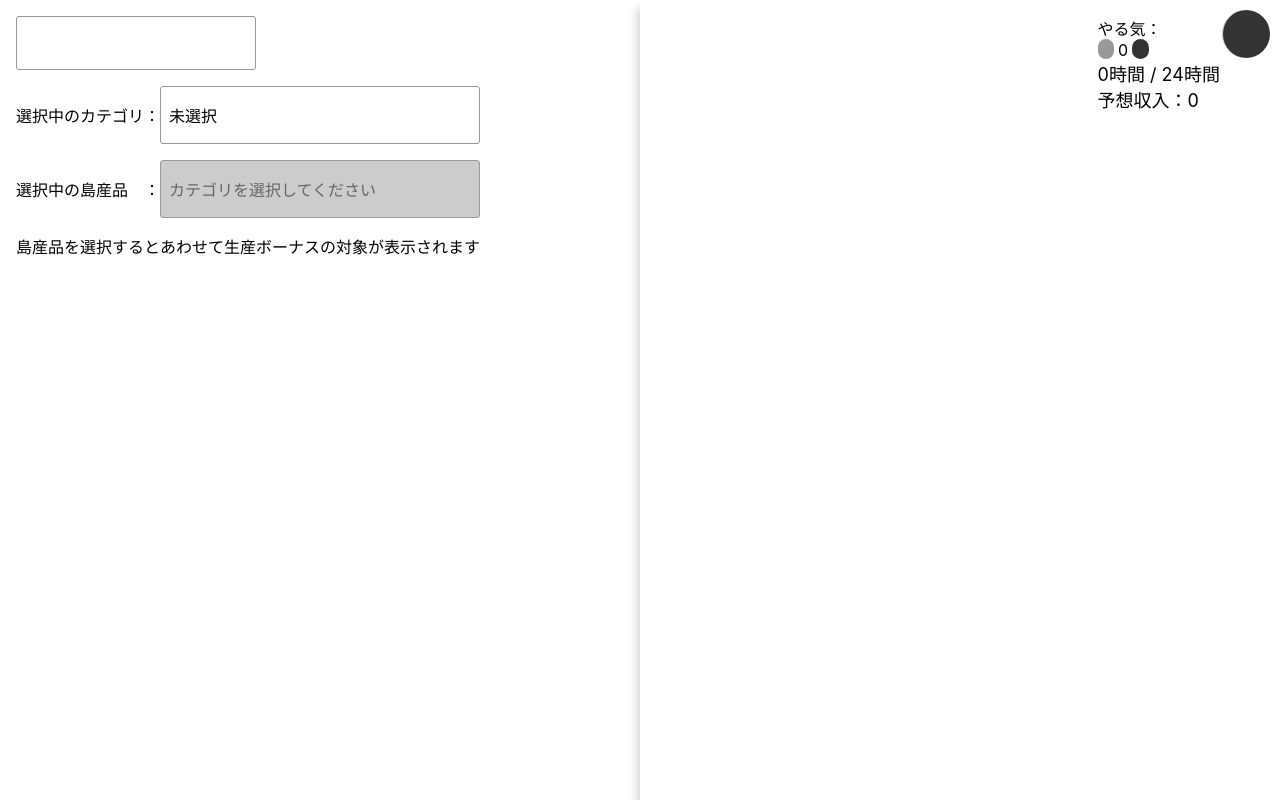
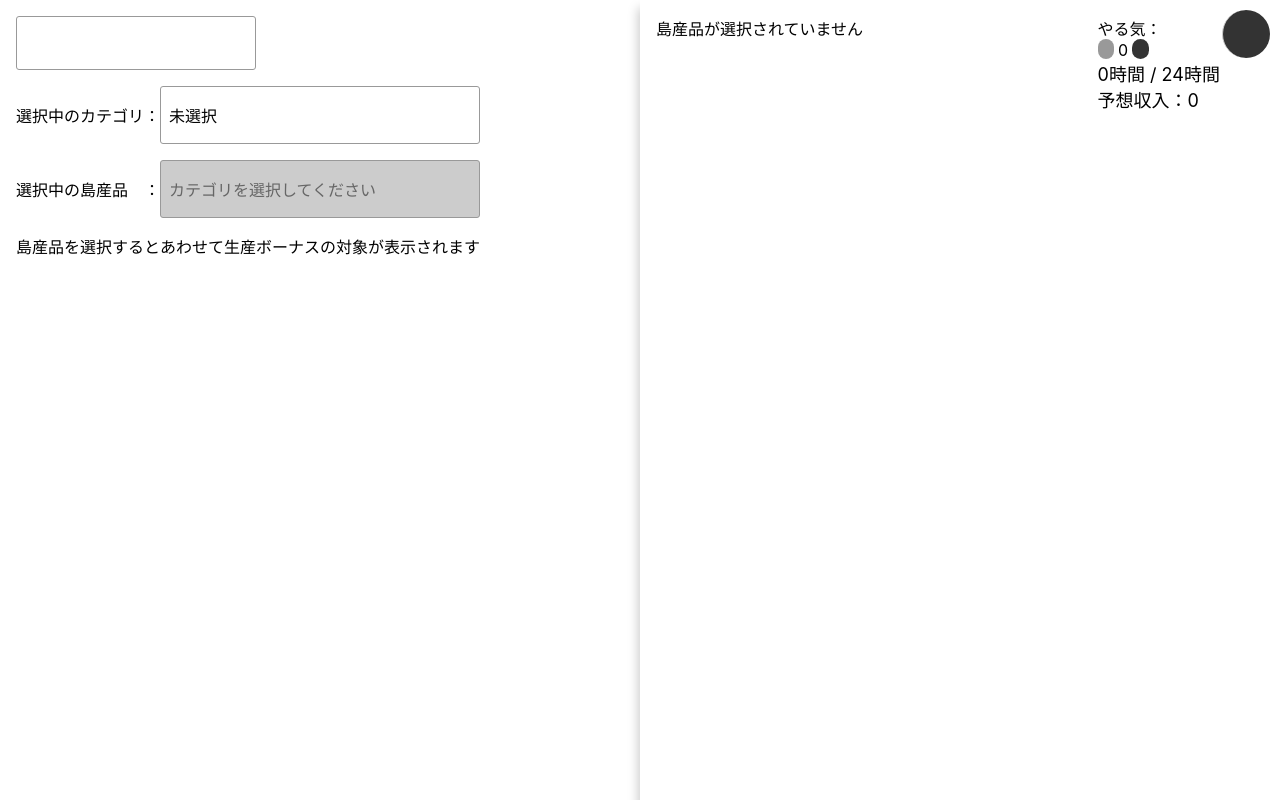
Before and after one commit to lamb-sni/earlgrey, a React (Create React App) app in the folder app/: page / in a window 1280 px wide. Built offline with nearby package versions, Linux system fonts and the light colour scheme.

Commit message:
empty状態の定義

```diff
--- a/app/src/page/organisms/ScheduleItem/index.tsx
+++ b/app/src/page/organisms/ScheduleItem/index.tsx
@@ -11,6 +11,7 @@ const ScheduleItem = () => {
   const setSelectedProductsIncludedBonus = useSetRecoilState(selectedProductsIncludedBonusAtom);
   const [selectedProducts, setSelectedProducts] = useRecoilState(selectedProductsAtom);
   const [isBonusArr, setIsBonusArr] = React.useState([] as boolean[]);
+  const isEmpty = selectedProducts.length === 1;
 
   React.useEffect(() => {
     const result = selectedProducts.map((d, idx) => {
@@ -35,6 +36,14 @@ const ScheduleItem = () => {
     });
     setSelectedProductsIncludedBonus(result);
   }, [isBonusArr]);
+
+  if (isEmpty) {
+    return (
+      <div className={ClassNames(style.wrapper)}>
+        <div>島産品が選択されていません</div>
+      </div>
+    )
+  }
 
   return (
     <div className={ClassNames(style.wrapper)}>
```
